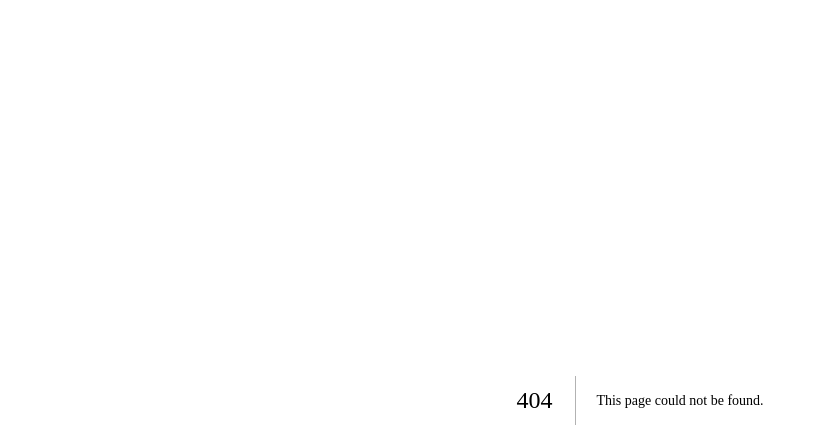
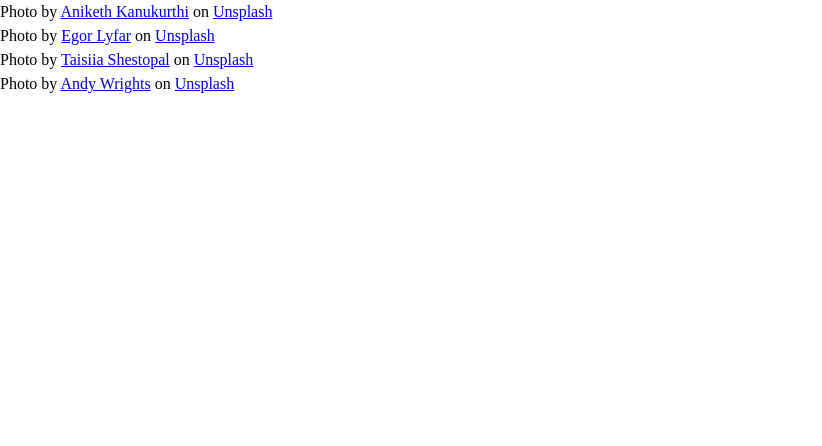
Before and after one commit to bharat-patodi/chahalPahalTea, a Next.js app: page /credits in a window 1280 px wide. Before the commit this address had no page. Shown: the top 446 px of the page, without its empty margins (0-822 px from the left). Built offline with nearby package versions, Linux system fonts and the light colour scheme.

Commit message:
Add Credits Page

```diff
--- a/components/Footer.tsx
+++ b/components/Footer.tsx
@@ -1,8 +1,14 @@
 import styles from '../styles/Footer.module.css';
+import Link from 'next/link';
 
 const Footer = () => (
   <footer className={styles.footer}>
     Copyright and trademark owned by Chahal Pahal Tea
+    <nav>
+      <Link href="/credits">
+        <a>Credits</a>
+      </Link>
+    </nav>
   </footer>
 );
 
--- /dev/null
+++ b/pages/credits.tsx
@@ -0,0 +1,46 @@
+const Credits = () => (
+  <>
+    <p>
+      Photo by{" "}
+      <a href="https://unsplash.com/@aniketh_kanukurthi?utm_source=unsplash&utm_medium=referral&utm_content=creditCopyText">
+        Aniketh Kanukurthi
+      </a>{" "}
+      on{" "}
+      <a href="https://unsplash.com/collections/8325648/tea?utm_source=unsplash&utm_medium=referral&utm_content=creditCopyText">
+        Unsplash
+      </a>
+    </p>
+    <p>
+      Photo by{" "}
+      <a href="https://unsplash.com/@egorlyfar?utm_source=unsplash&utm_medium=referral&utm_content=creditCopyText">
+        Egor Lyfar
+      </a>{" "}
+      on{" "}
+      <a href="https://unsplash.com/s/photos/tea?utm_source=unsplash&utm_medium=referral&utm_content=creditCopyText">
+        Unsplash
+      </a>
+    </p>
+    <p>
+      Photo by{" "}
+      <a href="https://unsplash.com/@taisiia_shestopal?utm_source=unsplash&utm_medium=referral&utm_content=creditCopyText">
+        Taisiia Shestopal
+      </a>{" "}
+      on{" "}
+      <a href="https://unsplash.com/s/photos/tea?utm_source=unsplash&utm_medium=referral&utm_content=creditCopyText">
+        Unsplash
+      </a>
+    </p>
+    <p>
+      Photo by{" "}
+      <a href="https://unsplash.com/@andrasnak?utm_source=unsplash&utm_medium=referral&utm_content=creditCopyText">
+        Andy Wrights
+      </a>{" "}
+      on{" "}
+      <a href="https://unsplash.com/s/photos/tea?utm_source=unsplash&utm_medium=referral&utm_content=creditCopyText">
+        Unsplash
+      </a>
+    </p>
+  </>
+);
+
+export default Credits;
```
Also changed, not shown: pages/index.tsx (+10 -2 lines), styles/Home.module.css (+13 -1 lines).
